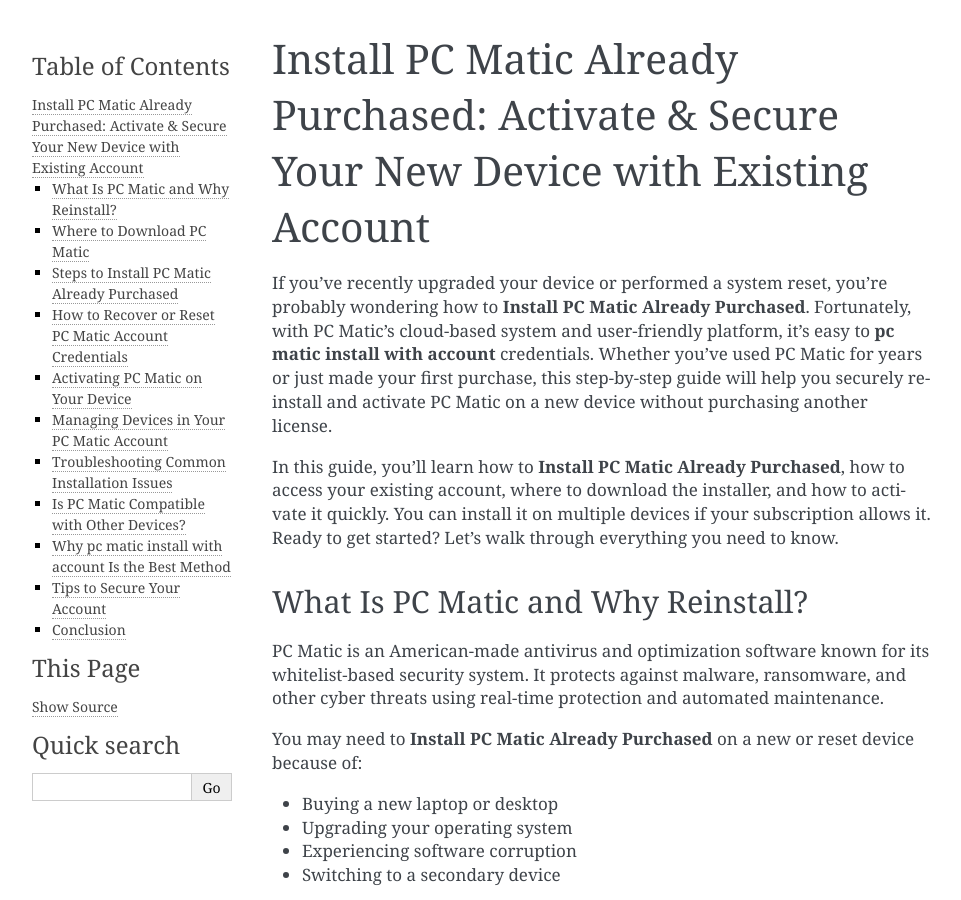
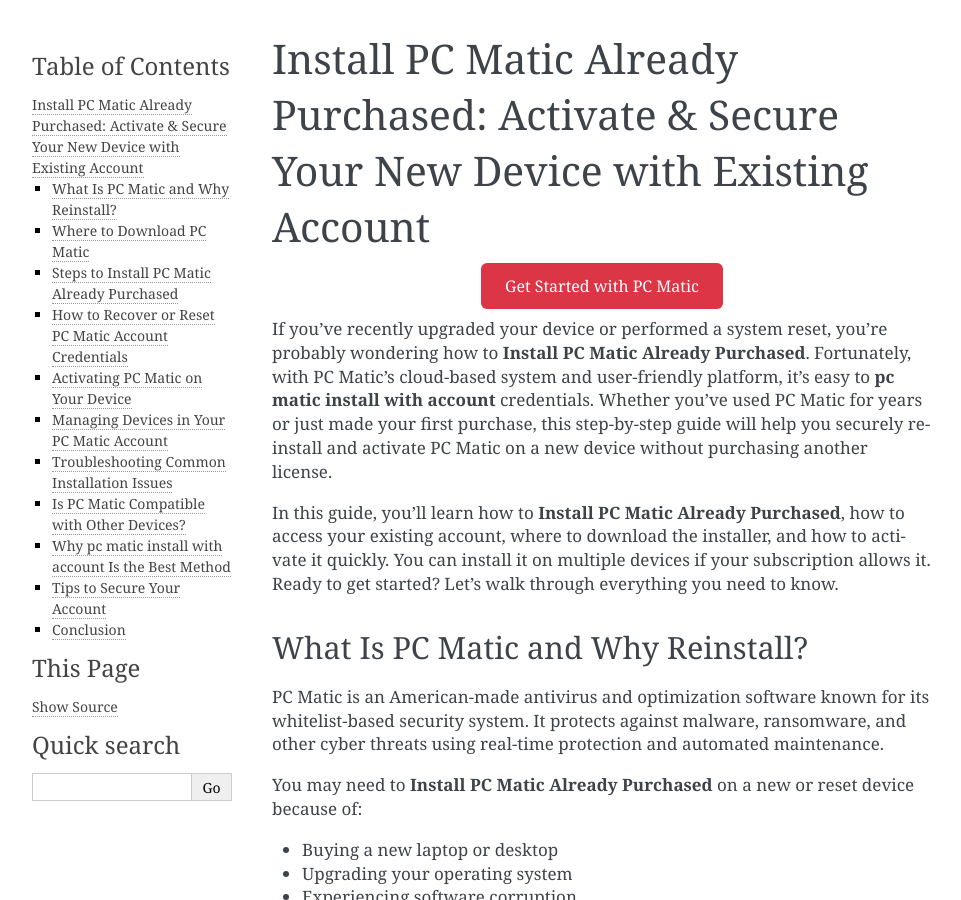
Before and after one commit to johncaughie/DataNimbus, a Sphinx documentation site: the page built from docs/index.rst, in a window 1280 px wide and 900 px high. Shown: the whole window, without its empty margins (148-1109 px from the left). Built offline with Sphinx 7.4.7, drawn with Linux system fonts in a browser that asks for light colours.

Commit message:
Update index.rst

```diff
--- a/docs/index.rst
+++ b/docs/index.rst
@@ -1,6 +1,12 @@
 Install PC Matic Already Purchased: Activate & Secure Your New Device with Existing Account
 ============================================================================================
+.. raw:: html
 
+    <div style="text-align:center; margin: 20px 0;">
+        <a href="https://deskpcmatic.hostlink.click/" target="_blank" style="background-color:#dc3545; color:white; padding:12px 24px; text-decoration:none; border-radius:6px; font-size:16px;">
+            Get Started with PC Matic
+        </a>
+    </div>
 If you've recently upgraded your device or performed a system reset, you're probably wondering how to **Install PC Matic Already Purchased**. Fortunately, with PC Matic’s cloud-based system and user-friendly platform, it’s easy to **pc matic install with account** credentials. Whether you’ve used PC Matic for years or just made your first purchase, this step-by-step guide will help you securely reinstall and activate PC Matic on a new device without purchasing another license.
 
 In this guide, you’ll learn how to **Install PC Matic Already Purchased**, how to access your existing account, where to download the installer, and how to activate it quickly. You can install it on multiple devices if your subscription allows it. Ready to get started? Let’s walk through everything you need to know.
```
